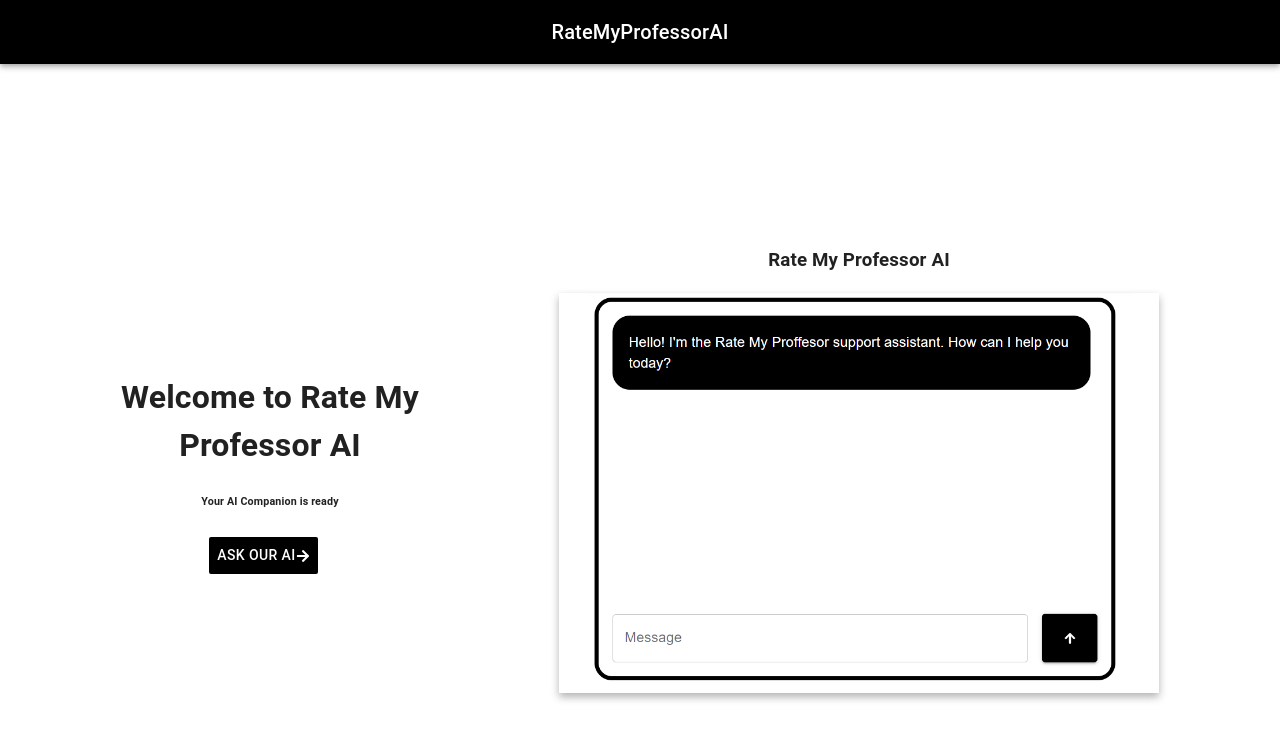
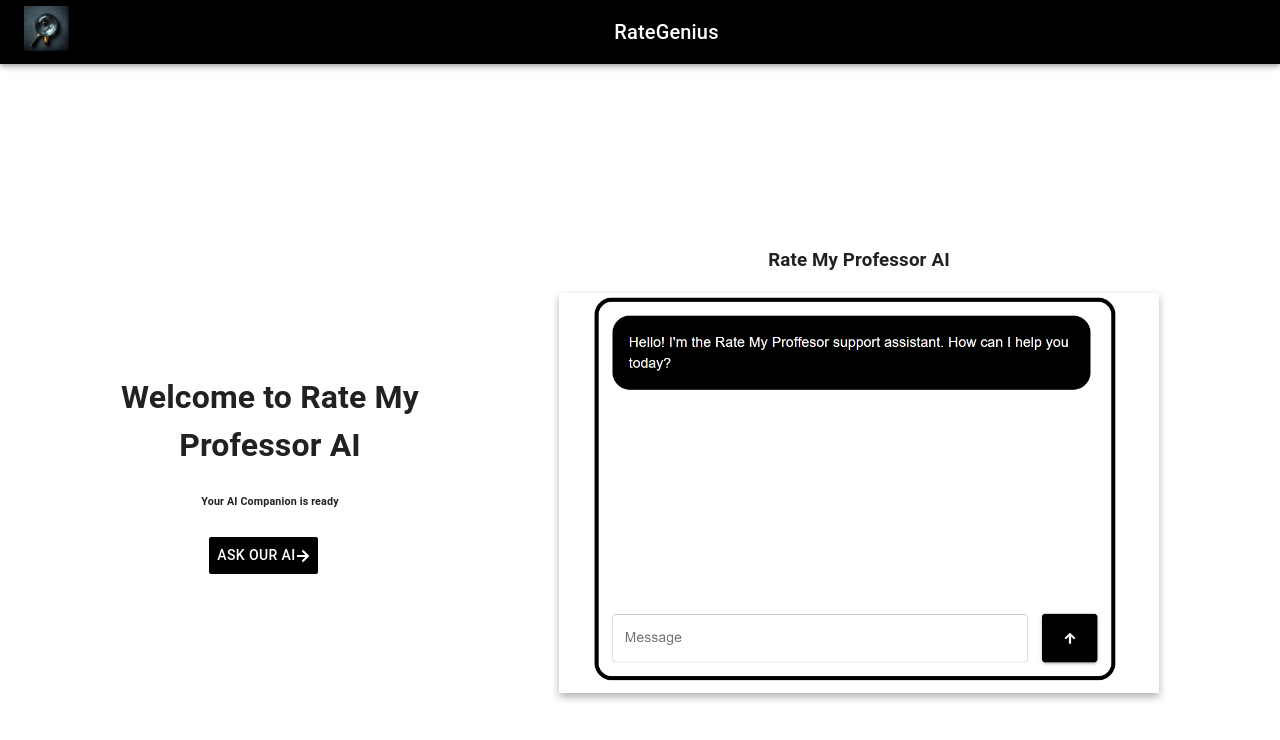
Before and after one commit to Harsha-1718/AI-Rate-My-Professor, a Next.js app: page / in a window 1280 px wide. Shown: the top 740 px of the page. Built offline with nearby package versions, Linux system fonts and the light colour scheme; no server answers.

Commit message:
Added Logo and app name

```diff
--- a/app/navbar.js
+++ b/app/navbar.js
@@ -1,7 +1,7 @@
 // app/components/Navbar.js
 'use client'
 import React, { useState, useEffect } from 'react';
-import { AppBar, Toolbar, Button, Typography, Dialog, DialogTitle, DialogContent } from '@mui/material';
+import { AppBar, Toolbar, Button, Typography, Box, Link, Dialog, DialogTitle, DialogContent } from '@mui/material';
 import { useAuth } from './context/authContext'; // Custom hook to access user data
 import { signOut } from 'firebase/auth';
 import { auth } from './firebase/config';
@@ -34,8 +34,16 @@
   return (
     <AppBar position="static"  sx={{ backgroundColor: 'black' }} >
       <Toolbar>
+      <Link href={user ? '/dashboard' : '/landerpage'}>
+      <Box
+              component="img"
+              src="/ProfessorLogo.jpg" // Update with your logo's path
+              alt="RateGenius Logo"
+              sx={{ width: 45, height: 45, mr: 1 }} // Adjust size and spacing
+            />
+        </Link>
         <Typography variant="h6" style={{ flexGrow: 1 }} textAlign={'center'}>
-          RateMyProfessorAI
+          RateGenius
         </Typography>
         {user ? (
           <>
```
Also changed, not shown: public/ProfessorLogo.jpg (added).
